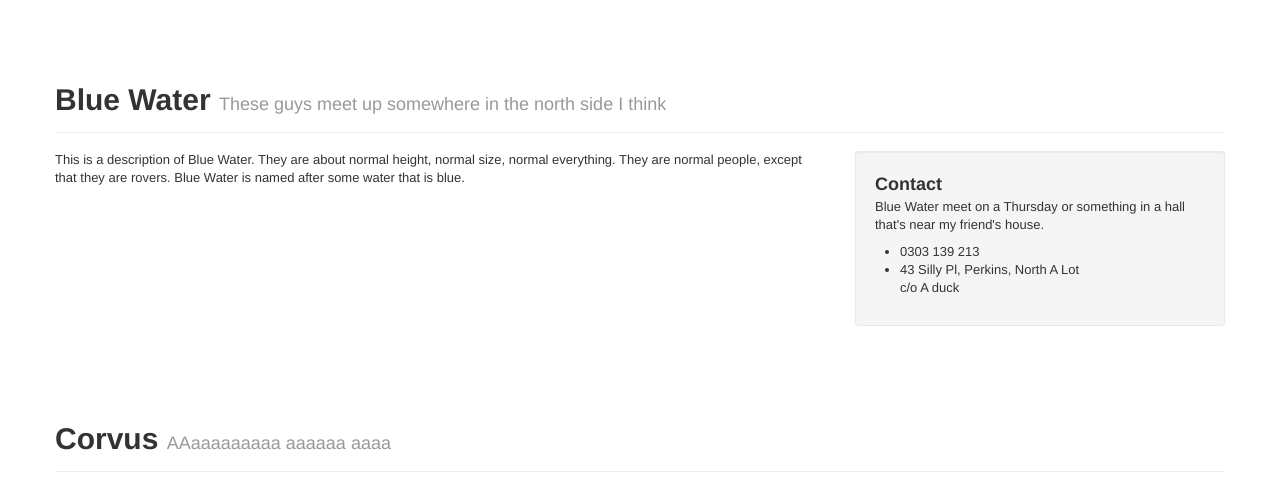
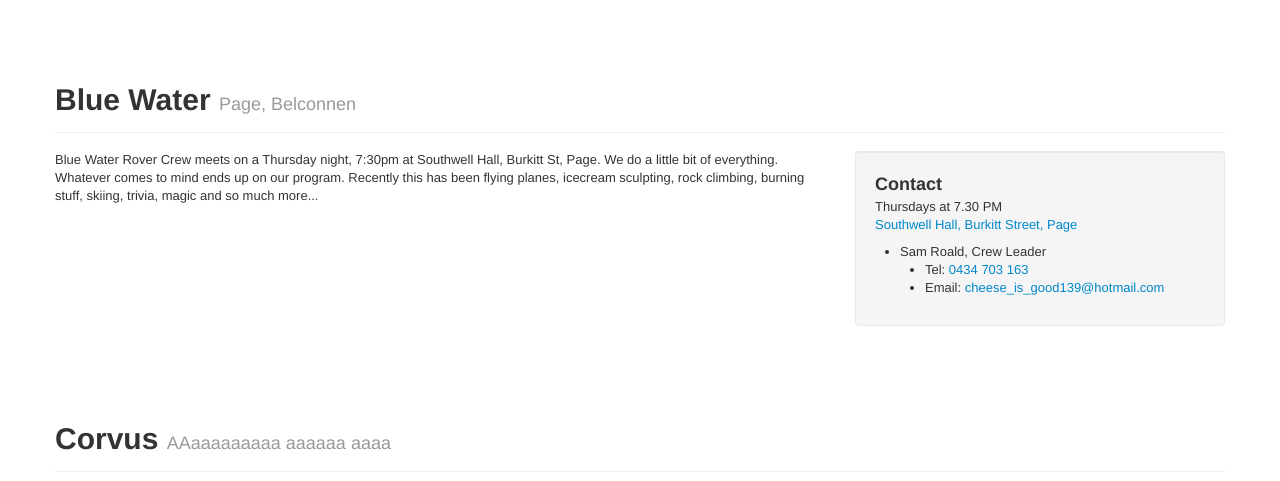
Before and after one commit to huwr/huwr.github.io, a plain HTML site: page brc/crews.html in a window 1280 px wide. Shown: the part 319-800 px from the top of the page. Drawn offline with Linux system fonts and the light colour scheme.

Commit message:
added bwrc description

```diff
--- a/brc/crews.html
+++ b/brc/crews.html
@@ -90,21 +90,33 @@
 
 <section id="bw">
   <div class="page-header">
-    <h1>Blue Water <small>These guys meet up somewhere in the north side I think</small></h1>
+    <h1>Blue Water <small>Page, Belconnen</small></h1>
   </div>
 
   <div class="row">
     <div class="span8">
-      <p>This is a description of Blue Water.  They are about normal height, normal size, normal everything.  They are normal people, except that they are rovers.  Blue Water is named after some water that is blue.</p>
+      <p>Blue Water Rover Crew meets on a Thursday night, 7:30pm at Southwell Hall, Burkitt St, Page. We do a little bit of everything. Whatever comes to mind ends up on our program.  Recently this has been flying planes, icecream sculpting, rock climbing, burning stuff, skiing, trivia, magic and so much more...</p>
     </div>
 
     <div class="span4">
       <div class="well">
         <h3>Contact</h3>
-        <p>Blue Water meet on a Thursday or something in a hall that's near my friend's house.</p>
+        <p>
+          Thursdays at 7.30 PM<br />
+          <a href="https://maps.google.com.au/maps?q=11%20Burkitt%20Street,%20Page,%20Australian%20Capital%20Territory" target="_blank">Southwell Hall, Burkitt Street, Page</a>
+        </p>
         <ul>
-          <li>0303 139 213</li>
-          <li>43 Silly Pl, Perkins, North A Lot<br />c/o A duck</li>
+          <li>
+            Sam Roald, Crew Leader
+            <ul>
+              <li>
+                Tel: <a href="tel:0434703163" value="+61434703163" target="_blank">0434 703 163</a>
+              </li>
+              <li>
+                Email: <a href="mailto:cheese_is_good139@hotmail.com" target="_blank">cheese_is_good139@hotmail.com</a>
+              </li>
+            </ul>
+          </li>
         </ul>
       </div>
     </div>
@@ -250,7 +262,7 @@
 
 <section id="mrc">
   <div class="page-header">
-    <h1>Murrumbidgee <small>Kambah</small></h1>
+    <h1>Murrumbidgee <small>Kambah, Tuggeranong</small></h1>
   </div>
 
   <div class="row">
```
